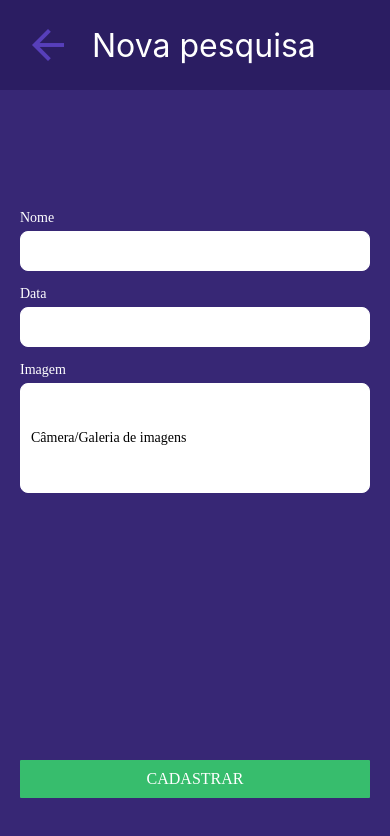
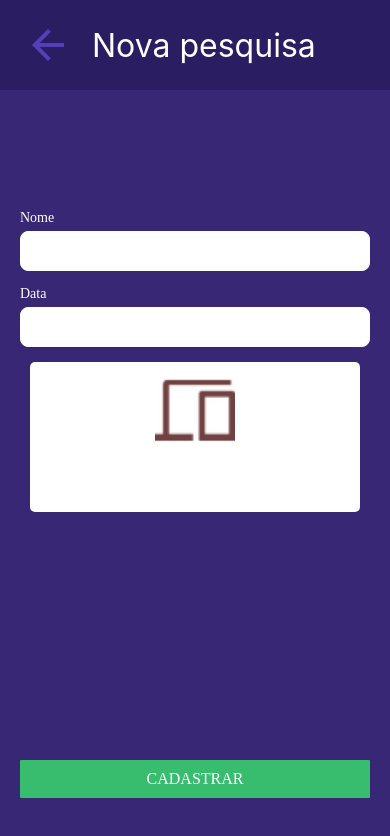
Before and after one commit to GabrielPissaia/Satisfying.you.mobile, a React Native app: screen /NovaPesquisa in a window 390 px wide. Shown: the top 836 px of the page. Built offline with nearby package versions, Linux system fonts and the light colour scheme.

Commit message:
Commit Alteraçoes

```diff
--- a/src/components/Card.js
+++ b/src/components/Card.js
@@ -1,7 +1,7 @@
 import React from 'react';
 import { StyleSheet, Text, TouchableOpacity, Image } from 'react-native';
 
-export const card = ({ title, color, width, style, onPress, disabled, imageSource, text, data }) => {
+export const card = ({ title, color, width, style, onPress, imageSource, text, data }) => {
   const divStyle = {
     backgroundColor: color || 'green',
   };
@@ -37,7 +37,6 @@ export const card = ({ title, color, width, style, onPress, disabled, imageSourc
   return (
     <TouchableOpacity
       style={[styles.div, divStyle, style]}
-      disabled={disabled}
       onPress={onPress}
     >
       <Image source={imageSource} style={styles.image} />
--- a/src/pages/modificarpesquisa/index.js
+++ b/src/pages/modificarpesquisa/index.js
@@ -7,6 +7,7 @@ import { Navbar } from '../../components/Navbar';
 import Icon from 'react-native-vector-icons/MaterialIcons';
 import Modal from '../../components/ModalApagar';
 import { useState } from 'react';
+import Card from '../../components/Card';
 
 export default function NovaPesquisa(props) {
   const [openModal, setOpenModal] = useState(false)
@@ -19,9 +20,9 @@ export default function NovaPesquisa(props) {
       <Navbar title={'Modificar pesquisa'} ></Navbar>
       <View style={styles.main}>
         <View style={styles.forms}>
-          <InputTexto secure={true} title={'Nome'} size={350} borderRadius={8}/>
-          <InputTexto secure={true} title={'Data'} size={350} borderRadius={8}></InputTexto>
-          <InputTexto secure={true} placeholder={'Câmera/Galeria de imagens'} title={'Imagem'} size={350} height={70}borderRadius={8}/>
+          <InputTexto title={'Nome'} size={350} borderRadius={8}/>
+          <InputTexto title={'Data'} size={350} borderRadius={8}></InputTexto>
+          <Card style={styles.imagem} imageSource={require('../../assets/img/ImagemSquare1.png')}/>
         </View>
 
 
--- a/src/pages/modificarpesquisa/styles.js
+++ b/src/pages/modificarpesquisa/styles.js
@@ -37,6 +37,13 @@ const styles = StyleSheet.create({
     main: {
       top: 100
     },
+
+    imagem:{
+      backgroundColor: 'white',
+      width: 330,
+      height: 150,
+      marginLeft: 10,
+    },
   });
 
 
--- a/src/pages/novapesquisa/index.js
+++ b/src/pages/novapesquisa/index.js
@@ -4,6 +4,7 @@ import ButtonGeral from '../../components/ButtonGeral';
 import InputTexto from '../../components/InputTexto';
 import { Navbar } from '../../components/Navbar';
 import styles from './styles';
+import Card from '../../components/Card';
 
 export default function NovaPesquisa(props) {
 
@@ -26,7 +27,7 @@ export default function NovaPesquisa(props) {
       <View style={styles.forms}>
         <InputTexto secure={false} title={'Nome'} size={350} borderRadius={8} onChangeText={handleEmailChange} error={emailError}/>
         <InputTexto secure={false} title={'Data'} size={350} borderRadius={8} onChangeText={handleEmailChange} error={emailError}/>
-        <InputTexto secure={false} placeholder={'Câmera/Galeria de imagens'} title={'Imagem'} size={350} height={70}borderRadius={8}/>
+        <Card style={styles.imagem} imageSource={require('../../assets/img/ImagemSquare1.png')}/>
       </View>
       <View style={styles.botao}>
         <ButtonGeral title={'CADASTRAR'} color={'#37BD6D'} width={350} onPress={goToPaginaPrincipal} />
--- a/src/pages/novapesquisa/styles.js
+++ b/src/pages/novapesquisa/styles.js
@@ -30,6 +30,12 @@ const styles = StyleSheet.create({
       marginTop: 1,
       marginBottom: 10,
     },
+    imagem:{
+      backgroundColor: 'white',
+      width: 330,
+      height: 150,
+      marginLeft: 10,
+    },
   });
 
 export default styles;
```
Also changed, not shown: src/assets/img/NCSFesta.jpg (added).
